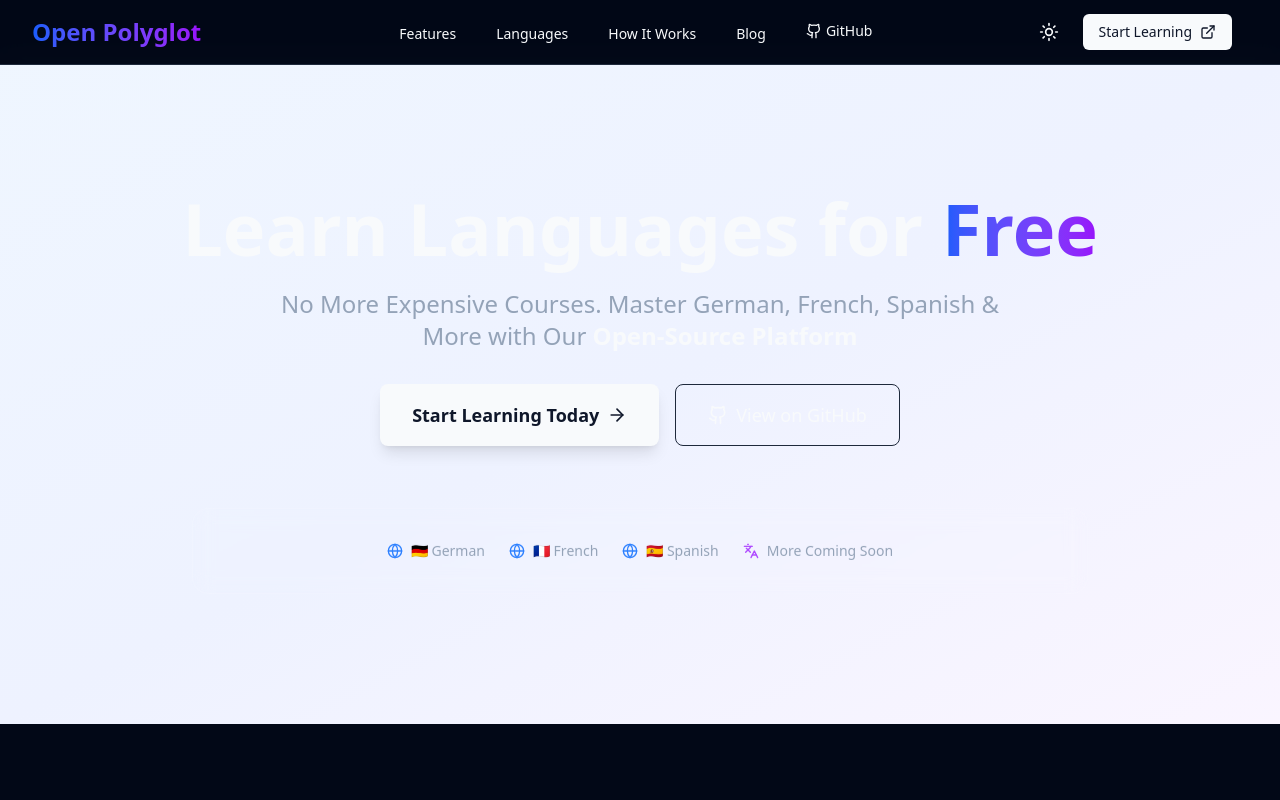
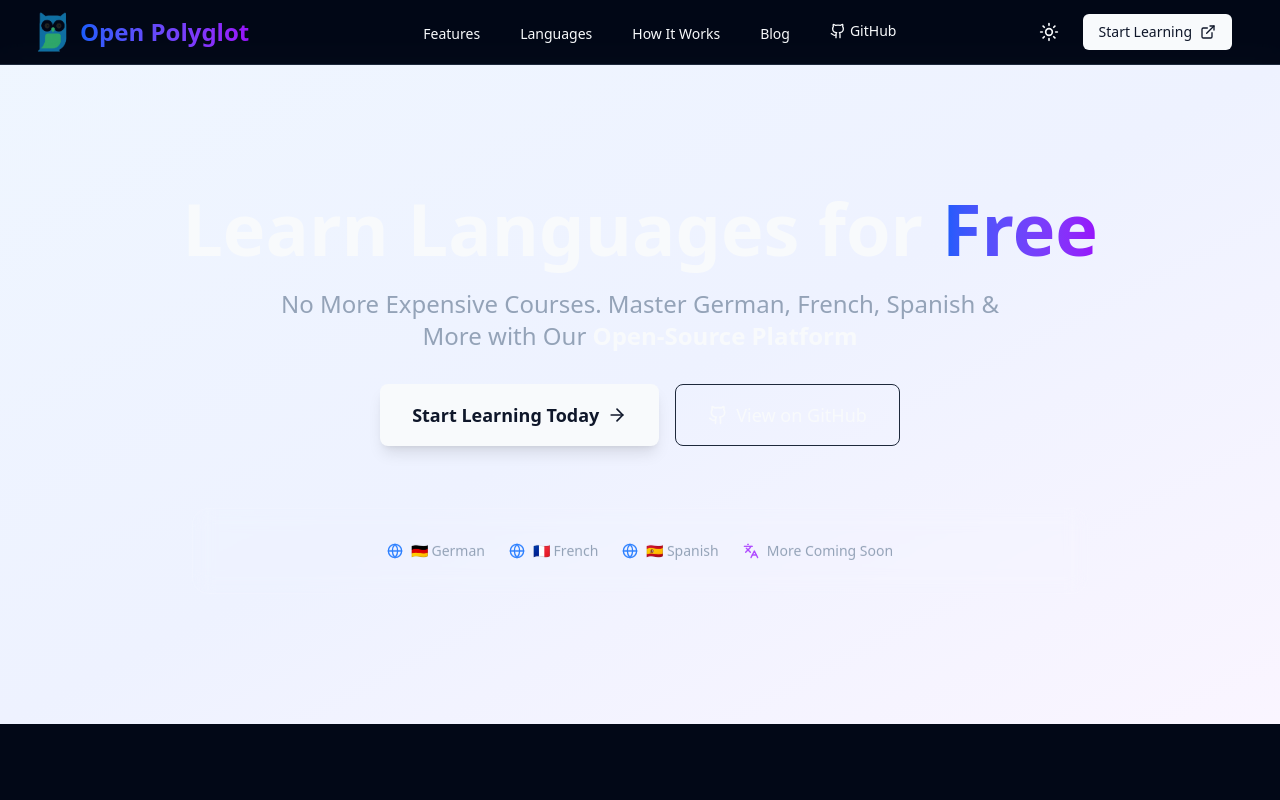
Before and after one commit to yahyashareef48/open-polyglot, a Next.js app: page / in a window 1280 px wide. Shown: the top 800 px of the page. Built offline with nearby package versions, Linux system fonts and the light colour scheme.

Commit message:
logo updated

```diff
--- a/app/components/navigation.tsx
+++ b/app/components/navigation.tsx
@@ -3,6 +3,7 @@
 import { useState, useEffect } from "react";
 import { Moon, Sun, Menu, X, Github, ExternalLink, Home } from "lucide-react";
 import { useTheme } from "next-themes";
+import Image from "next/image";
 
 export function Navigation() {
   const { theme, setTheme } = useTheme();
@@ -61,8 +62,17 @@ export function Navigation() {
         <div className="flex justify-between items-center h-16">
           <div className="flex items-center">
             <div className="flex-shrink-0">
-              <a href={isOnSubdomain ? mainDomainUrl : "/"} className="text-2xl font-bold bg-gradient-to-r from-blue-600 to-purple-600 bg-clip-text text-transparent hover:opacity-80 transition-opacity">
-                Open Polyglot
+              <a href={isOnSubdomain ? mainDomainUrl : "/"} className="flex items-center gap-2 hover:opacity-80 transition-opacity">
+                <Image
+                  src="/logo/logo-owl-no-bg.png"
+                  alt="Open Polyglot Logo"
+                  width={40}
+                  height={40}
+                  className="object-contain"
+                />
+                <span className="text-2xl font-bold bg-gradient-to-r from-blue-600 to-purple-600 bg-clip-text text-transparent">
+                  Open Polyglot
+                </span>
               </a>
             </div>
           </div>
--- a/app/layout.tsx
+++ b/app/layout.tsx
@@ -23,6 +23,10 @@ export const metadata: Metadata = {
     "language courses alternative",
   ],
   authors: [{ name: "Open Polyglot" }],
+  icons: {
+    icon: "/logo/logo-owl-no-bg.png",
+    apple: "/logo/logo-owl-no-bg.png",
+  },
   openGraph: {
     title: "Open Polyglot - Learn Languages for Free",
     description: "The free, open-source language learning platform. Learn German, French, Spanish and more without expensive courses.",
@@ -30,11 +34,20 @@ export const metadata: Metadata = {
     locale: "en_US",
     url: "https://openpolyglot.org",
     siteName: "Open Polyglot",
+    images: [
+      {
+        url: "/logo/full-logo-no-bg.png",
+        width: 1200,
+        height: 630,
+        alt: "Open Polyglot Logo",
+      },
+    ],
   },
   twitter: {
     card: "summary_large_image",
     title: "Open Polyglot - Learn Languages for Free",
     description: "The free, open-source language learning platform. Learn German, French, Spanish and more without expensive courses.",
+    images: ["/logo/full-logo-no-bg.png"],
   },
   robots: {
     index: true,
--- a/app/page.tsx
+++ b/app/page.tsx
@@ -18,6 +18,7 @@ import {
   Wifi,
   Target,
 } from "lucide-react";
+import Image from "next/image";
 
 function LanguageLink({ language, children, className }: { language: string; children: React.ReactNode; className?: string }) {
   const handleClick = (e: React.MouseEvent) => {
@@ -392,7 +393,16 @@ export default function Home() {
         <div className="max-w-7xl mx-auto px-4 sm:px-6 lg:px-8">
           <div className="grid md:grid-cols-4 gap-8">
             <div className="col-span-2">
-              <h3 className="text-2xl font-bold bg-gradient-to-r from-blue-600 to-purple-600 bg-clip-text text-transparent mb-4">Open Polyglot</h3>
+              <div className="flex items-center gap-2 mb-4">
+                <Image
+                  src="/logo/logo-owl-no-bg.png"
+                  alt="Open Polyglot Logo"
+                  width={48}
+                  height={48}
+                  className="object-contain"
+                />
+                <h3 className="text-2xl font-bold bg-gradient-to-r from-blue-600 to-purple-600 bg-clip-text text-transparent">Open Polyglot</h3>
+              </div>
               <p className="text-muted-foreground mb-4 max-w-md">
                 The free, open-source language learning platform. Making quality language education accessible to everyone, everywhere.
               </p>
```
